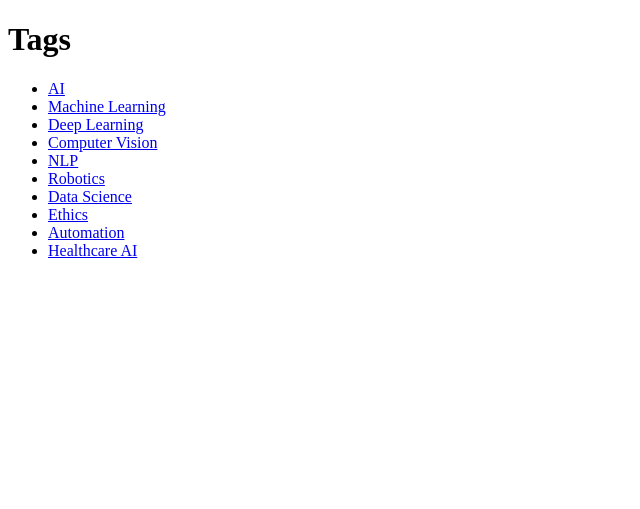
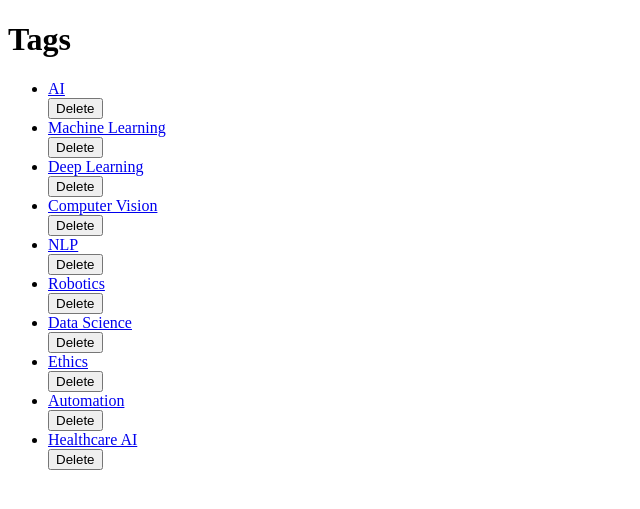
Before and after one commit to Rex-8/nh-club-website, a Flask app: page /admin/list_tags in a window 1280 px wide. Shown: the top 509 px of the page, without its empty margins (0-640 px from the left). Run offline with Flask 3, Linux system fonts and the light colour scheme; a user stored in the database is signed in; data comes from the database, SQL or seed files in the repository.

Commit message:
template-8

```diff
--- a/templates/admin/list_blogs.html
+++ b/templates/admin/list_blogs.html
@@ -11,7 +11,10 @@
         {% for blog in blogs %}
             <li>
                 <a href="{{ url_for('admin.edit_blog', id=blog.id) }}">{{ blog.title }}</a><br>
-                <small>Posted on: {{ blog.date_posted }}</small>
+                <small>Posted on: {{ blog.date_posted }}</small><br>
+                <form method="POST" action="{{ url_for('admin.delete_blog', id=blog.id) }}" style="display:inline;">
+                    <button type="submit" onclick="return confirm('Delete this blog?');">Delete</button>
+                </form>
             </li>
         {% else %}
             <li>No blogs found.</li>
--- a/templates/admin/list_events.html
+++ b/templates/admin/list_events.html
@@ -11,7 +11,10 @@
         {% for event in events %}
             <li>
                 <a href="{{ url_for('admin.edit_event', id=event.id) }}">{{ event.title }}</a><br>
-                <small>Event date: {{ event.event_date }}</small>
+                <small>Event date: {{ event.event_date }}</small><br>
+                <form method="POST" action="{{ url_for('admin.delete_event', id=event.id) }}" style="display:inline;">
+                    <button type="submit" onclick="return confirm('Delete this event?');">Delete</button>
+                </form>
             </li>
         {% else %}
             <li>No events found.</li>
--- a/templates/admin/list_projects.html
+++ b/templates/admin/list_projects.html
@@ -11,7 +11,10 @@
         {% for project in projects %}
             <li>
                 <a href="{{ url_for('admin.edit_project', id=project.id) }}">{{ project.title }}</a><br>
-                <small>Posted on: {{ project.date_posted }}</small>
+                <small>Posted on: {{ project.date_posted }}</small><br>
+                <form method="POST" action="{{ url_for('admin.delete_project', id=project.id) }}" style="display:inline;">
+                    <button type="submit" onclick="return confirm('Delete this project?');">Delete</button>
+                </form>
             </li>
         {% else %}
             <li>No projects found.</li>
--- a/templates/admin/list_tags.html
+++ b/templates/admin/list_tags.html
@@ -10,7 +10,10 @@
     <ul>
         {% for tag in tags %}
             <li>
-                <a href="{{ url_for('admin.edit_tag', id=tag.id) }}">{{ tag.name }}</a>
+                <a href="{{ url_for('admin.edit_tag', id=tag.id) }}">{{ tag.name }}</a><br>
+                <form method="POST" action="{{ url_for('admin.delete_tag', id=tag.id) }}" style="display:inline;">
+                    <button type="submit" onclick="return confirm('Delete this tag?');">Delete</button>
+                </form>
             </li>
         {% else %}
             <li>No tags found.</li>
```
